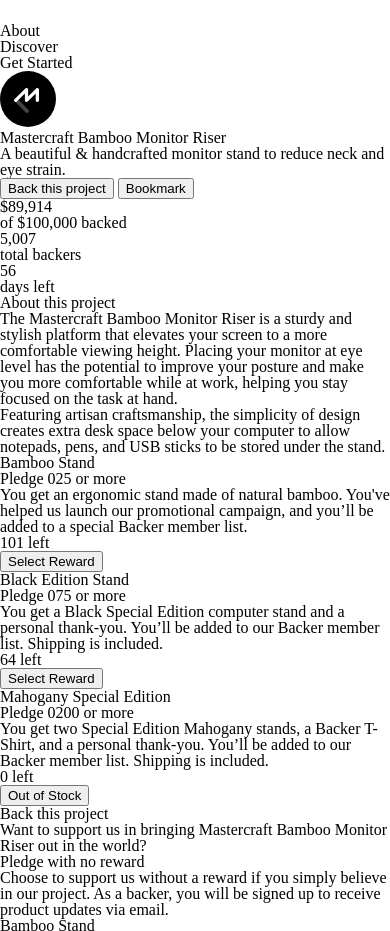
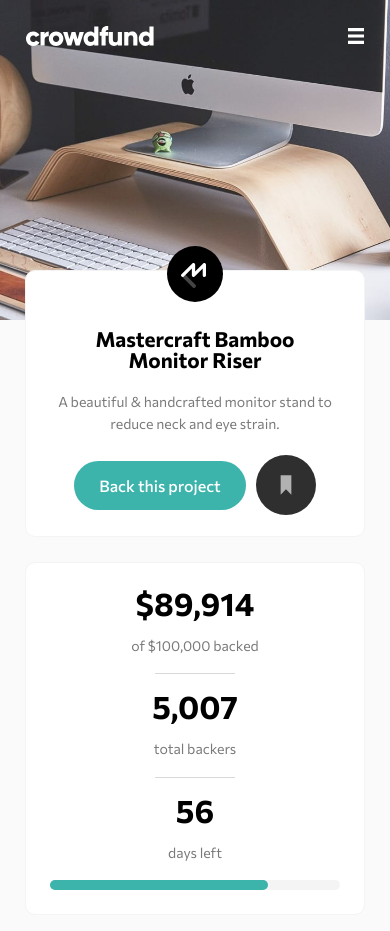
Before and after one commit to MarcoFranca/Crowdfunding-product-page, a plain HTML site: page index.html in a window 390 px wide. Shown: the top 931 px of the page. Drawn offline with Linux system fonts and the light colour scheme.

Commit message:
header and main mobile css | mobile

```diff
--- /dev/null
+++ b/css/global.css
@@ -0,0 +1,164 @@
+*{
+    font-family: 'Commissioner', sans-serif;
+    font-size: 1rem;
+}
+
+p{
+    color: #7a7a7a;
+}
+
+a{
+    text-decoration: none;
+    color: #FFFFFF;
+}
+
+a:visited{
+    text-decoration: none;
+}
+
+/*****Buttons*****/
+
+.button{
+    background-color: hsl(176, 50%, 47%);
+    border: none;
+    color: #FFFFFF;
+    padding: 15px 25px;
+    border-radius: 25px;
+    font-weight: 500;
+}
+
+.button__mark{
+    background-image: url("../images/icon-bookmark.svg");
+    background-size: cover;
+    background-repeat: no-repeat;
+    background-color: transparent;
+    border: none;
+    width: 60px;
+    height: 60px;
+}
+
+/***********Titles and texts***********/
+
+.title-l{
+    font-size: 2rem;
+    font-weight: 700;
+}
+
+.title-m{
+    font-size: 1.3rem;
+    font-weight: 700;
+}
+
+.title-s{
+    font-size: 0.9rem;
+    font-weight: 700;
+}
+
+.text{
+    font-size: 0.88rem;
+    line-height: 1.4rem;
+    font-weight: 400;
+}
+
+.pledge{
+    font-size: 0.88rem;
+    line-height: 1.4rem;
+    font-weight: 500;
+    color: hsl(176, 56%, 47%);
+}
+
+/*********text bar*********/
+
+.text-bar{
+    display: flex;
+    flex-direction: column;
+    align-items: center;
+}
+
+.text-bar:after{
+    display: block;
+    content: '';
+    height: 0.07rem;
+    margin-top: 1rem;
+    width: 5rem;
+    background-color: #d9d9d9;
+}
+
+/******cards******/
+
+.card{
+    display: flex;
+    flex-direction: column;
+    align-items: center;
+    text-align: center;
+    background-color: #FFFFFF;
+    margin: 0 1.56rem;
+    border-radius: 0.625rem;
+    border: #f4f4f4 solid 1px;
+}
+
+.price__card{
+    margin: 1.56rem 0 0 0;
+    width: calc(100% - 2rem);
+    align-items: flex-start;
+    text-align: left;
+    padding: 2rem 1rem;
+    border-color: #d9d9d9;
+}
+
+.about .price__card p{
+    margin-top: 0.6rem;
+    width: 14.4rem;
+}
+
+.price__card span{
+    font-size: 0.88rem;
+    line-height: 1.4rem;
+    font-weight: 400;
+    color: #7a7a7a;
+}
+
+.price__card button{
+    margin-top: 2rem;
+}
+
+.card__out{
+    margin: 1.56rem 0 0 0;
+    width: calc(100% - 2rem);
+    align-items: flex-start;
+    text-align: left;
+    padding: 2rem 1rem;
+}
+
+.title__out{
+    font-weight: 700;
+    color: #808080;
+}
+
+.text__out{
+    margin-top: 0.6rem;
+    width: 14.4rem;
+    color: #cdcdcd;
+    font-size: 0.88rem;
+    line-height: 1.4rem;
+    font-weight: 400;
+}
+
+.card__out button{
+    margin-top: 2rem;
+    background-color: #cbcbcb;
+}
+
+.card__out span{
+    font-size: 0.88rem;
+    line-height: 1.4rem;
+    font-weight: 400;
+    color: #cdcdcd;
+}
+
+.pledge--out{
+    margin-top: 0.6rem;
+    font-size: 0.88rem;
+    font-weight: 400;
+    color: #bedfdd;
+}
--- a/css/header.css
+++ b/css/header.css
@@ -1,3 +1,32 @@
-.main{
+.header{
+    background-image: url("../images/image-hero-mobile.jpg");
+    background-size: cover;
+    background-repeat: no-repeat;
+    width: 100%;
+    height: 20rem;
+}
 
+.menu__mobile a{
+    display: none;
 }
+
+.menu__mobile{
+    background-image: url("../images/icon-hamburger.svg");
+    background-repeat: no-repeat;
+    background-size: cover;
+    height: 1rem;
+    width: 1rem;
+}
+
+.header nav{
+    display: flex;
+    justify-content: space-between;
+    padding: 1.6rem;
+    align-items: center;
+}
+
+.menu__list{
+    display: flex;
+    color: #FFFFFF;
+    gap: 1.25rem;
+}
--- /dev/null
+++ b/css/main.css
@@ -0,0 +1,81 @@
+main{
+    background-color: #fafafa;
+}
+
+.cards{
+    display: flex;
+    flex-direction: column;
+    justify-content: flex-start;
+}
+
+.card-first{
+    position: relative;
+    top: -3.125rem;
+    height: 15.625rem;
+    padding-bottom: 0.937rem;
+}
+
+.card__logo{
+    position: relative;
+    top: -1.562rem;
+}
+
+.card image{
+    width: 100%;
+}
+
+.card-first h1{
+    width: 12.5rem;
+}
+
+.card-first p{
+    margin: 1.25rem 0;
+    width: 18.875rem;
+}
+
+.card__button {
+    display: flex;
+    gap: 0.625rem;
+    align-items: center;
+}
+
+.custs{
+    padding: 1.5rem;
+    margin-top: calc(1.56rem - 3.125rem);
+}
+
+.custs p{
+    margin-top: 1rem;
+    margin-bottom: 1rem;
+}
+.custs progress {
+    border-radius: 0.5rem;
+    height: 10px;
+    width: 100%;
+}
+
+progress::-webkit-progress-bar {
+    background-color: #f4f4f4;
+    border-radius: 7px;
+}
+
+progress::-webkit-progress-value {
+    background-color: #3cb4ab;
+    border-radius: 7px;
+}
+
+.about{
+    margin-top: 1.56rem;
+    align-items: flex-start;
+    text-align: left;
+    padding: 3rem 2.1rem;
+}
+
+.about h2{
+    margin-bottom: 1rem;
+}
+
+.about p{
+    margin-bottom: 1rem;
+    width: 17.5rem;
+}
--- a/index.html
+++ b/index.html
@@ -3,7 +3,13 @@
 <head class="main">
   <meta charset="UTF-8">
   <meta name="viewport" content="width=device-width, initial-scale=1.0">
+  <link rel="preconnect" href="https://fonts.googleapis.com">
+  <link rel="preconnect" href="https://fonts.gstatic.com" crossorigin>
+  <link href="https://fonts.googleapis.com/css2?family=Commissioner:wght@400;500;700&display=swap" rel="stylesheet">
   <link rel="stylesheet" href="./css/reset.css">
+  <link rel="stylesheet" href="./css/global.css">
+  <link rel="stylesheet" href="./css/header.css">
+  <link rel="stylesheet" href="./css/main.css">
 
   <link rel="icon" type="image/png" sizes="32x32" href="./images/favicon-32x32.png">
 
@@ -12,71 +18,78 @@
 </head>
 <body>
 
-<header>
+<header class="header">
   <nav>
     <img src="./images/logo.svg" alt="">
-    <ul>
-      <li>About</li>
-      <li>Discover</li>
-      <li>Get Started</li>
+    <ul class="menu__list menu__mobile">
+      <a href="#"><li>About</li></a>
+      <a href="#"><li>Discover</li></a>
+      <a href="#"><li>Get Started</li></a>
     </ul>
   </nav>
 </header>
 <main>
 
-<div class="card">
+  <div class="cards">
+    <div class="card card-first">
+      <div class="card__logo">
         <img src="./images/logo-mastercraft.svg" alt="">
-<h1>Mastercraft Bamboo Monitor Riser</h1>
-<p>A beautiful & handcrafted monitor stand to reduce neck and eye strain.</p>
+      </div>
+      <h1 class="title-m">Mastercraft Bamboo Monitor Riser</h1>
+      <p class="text">A beautiful & handcrafted monitor stand to reduce neck and eye strain.</p>
 
-<button>Back this project</button>
-<button>Bookmark</button>
+      <div class="card__button">
+        <button class="button">Back this project</button>
+        <button class="button__mark" role="button" aria-label="Bookmark"></button>
+      </div>
     </div>
 
-  <div class="custs">
-  <h2>$89,914</h2>
-  <p>of $100,000 backed</p>
-  <h2>5,007</h2>
-  <p>total backers</p>
-  <h2>56 </h2>
-  <p>days left</p>
+    <div class="custs card">
+      <h2 class="title-l">$89,914</h2>
+      <p class="text text-bar ">of $100,000 backed</p>
+      <h2 class="title-l">5,007</h2>
+      <p class="text text-bar">total backers</p>
+      <h2 class="title-l">56 </h2>
+      <p class="text">days left</p>
+      <progress value="75" max="100"></progress>
     </div>
 
 
 
-<div class="about">
+    <div class="about card">
 
-<h2>About this project</h2>
+      <h2 class="title-m">About this project</h2>
 
-  <p>The Mastercraft Bamboo Monitor Riser is a sturdy and stylish platform that elevates your screen to a more
+      <p class="text">The Mastercraft Bamboo Monitor Riser is a sturdy and stylish platform that elevates your screen to a more
         comfortable viewing height. Placing your monitor at eye level has the potential to improve your posture and make you
         more comfortable while at work, helping you stay focused on the task at hand.</p>
 
-  <p>Featuring artisan craftsmanship, the simplicity of design creates extra desk space below your computer to allow
+      <p class="text">Featuring artisan craftsmanship, the simplicity of design creates extra desk space below your computer to allow
         notepads, pens, and USB sticks to be stored under the stand.</p>
-<div class="price__card">
-  <h3>Bamboo Stand</h3>
-  <p>Pledge 025 or more</p>
-  <p>You get an ergonomic stand made of natural bamboo. You've helped us launch our promotional campaign, and you’ll be
+      <div class="card price__card">
+        <h3 class="title-s">Bamboo Stand</h3>
+        <p class="pledge">Pledge $25 or more</p>
+        <p class="text">You get an ergonomic stand made of natural bamboo. You've helped us launch our promotional campaign, and you’ll be
           added to a special Backer member list.</p>
-  <h3>101 <span>left</span></h3>
-  <button>Select Reward</button>
+        <h3 class="title-m">101 <span>left</span></h3>
+        <button class="button">Select Reward</button>
       </div>
-<div class="price__card">
-  <h3>Black Edition Stand</h3>
-  <p>Pledge 075 or more</p>
-  <p>You get a Black Special Edition computer stand and a personal thank-you. You’ll be added to our Backer member list.
+      <div class="card price__card">
+        <h3 class="title-s">Black Edition Stand</h3>
+        <p class="pledge">Pledge $75 or more</p>
+        <p class="text">You get a Black Special Edition computer stand and a personal thank-you. You’ll be added to our Backer member list.
           Shipping is included.</p>
-  <h3>64 <span>left</span></h3>
-  <button>Select Reward</button>
+        <h3 class="title-m">64 <span>left</span></h3>
+        <button class="button">Select Reward</button>
       </div>
-<div class="price__card">
-  <h3>Mahogany Special Edition</h3>
-  <p>Pledge 0200 or more</p>
-  <p>You get two Special Edition Mahogany stands, a Backer T-Shirt, and a personal thank-you. You’ll be added to our
+      <div class="card card__out">
+        <h3 class="title-s title__out">Mahogany Special Edition</h3>
+        <p class="pledge--out">Pledge $200 or more</p>
+        <p class="text__out">You get two Special Edition Mahogany stands, a Backer T-Shirt, and a personal thank-you. You’ll be added to our
           Backer member list. Shipping is included.</p>
-  <h3>0 <span>left</span></h3>
-  <button>Out of Stock</button>
+        <h3 class="title-l title__out">0 <span>left</span></h3>
+        <button class="button">Out of Stock</button>
+      </div>
     </div>
   </div>
 </main>
```
Lines whose indentation alone changed are shown as unchanged.
